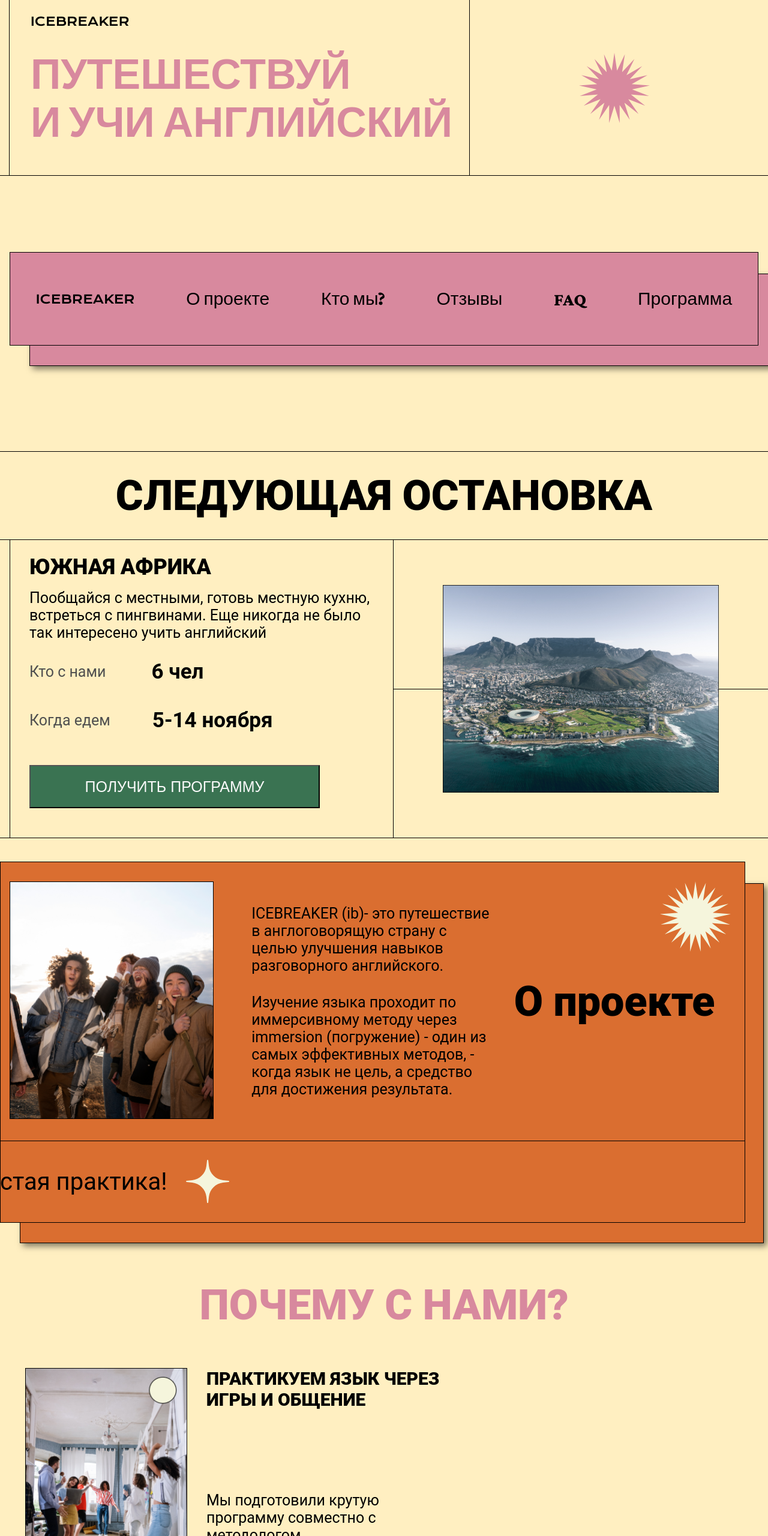
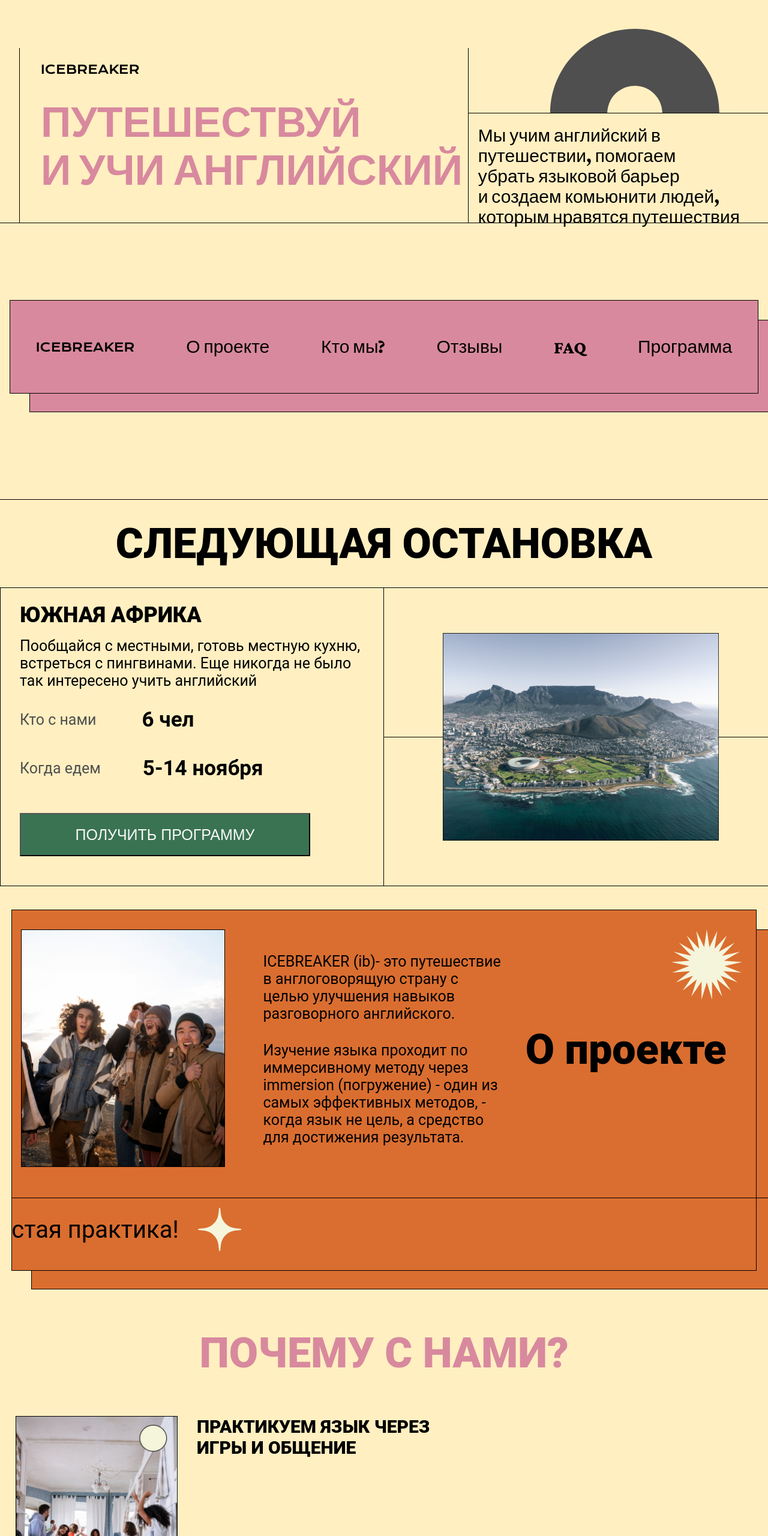
Before and after one commit to shkoderr/IceBreaker, a plain HTML site: page index.html in a window 1280 px wide. Shown: the top 2560 px of the page at 60% size. Drawn offline with nearby package versions, Linux system fonts and the light colour scheme.

Commit message:
change background-blocks' implementation

```diff
--- a/index.html
+++ b/index.html
@@ -15,23 +15,23 @@
   </head>
   <body>
     <header class="header">
-      <div class="container">
-        <div class="header-upper">
-          <div class="header-upper__text">
-            <span class="title">ICEBREAKER</span>
-            <div class="subtitle">
+      <div class="header-upper">
+        <div class="header-upper__text">
+          <span class="title">ICEBREAKER</span>
+          <div class="subtitle">
               ПУТЕШЕСТВУЙ <br />
               И УЧИ АНГЛИЙСКИЙ
             </div>
           </div>
-          <div class="header-upper__star">
-            <img src="./assets/images/star-icon.svg" alt="star" />
+          <div class="header-upper__icon">
+            <img src="./assets/images/icons/rainbow.svg" alt="star" />
+            <p class="description">
+              Мы учим английский в путешествии, помогаем убрать языковой барьер <br> и создаем комьюнити людей, которым нравятся путешествия
+            </p>
           </div>
         </div>
+        <div class="container">
         <div class="header-main">
-          <!--<div class="description">
-          Мы учим английский в путешествии, помогаем убрать языковой барьер <br> и создаем комьюнити людей, которым нравятся путешествия
-        </div>-->
           <nav class="menu">
             <span class="nav-title">ICEBREAKER</span>
             <a class="nav-link" href="#">О проекте</a>
@@ -39,13 +39,12 @@
             <a class="nav-link" href="#">Отзывы</a>
             <a class="nav-link" href="#">FAQ</a>
             <a class="nav-link" href="#">Программа</a>
-            <div class="menu menu-background"></div>
           </nav>
         </div>
       </div>
     </header>
     <main>
-      <section class="next-trip">
+      <section class="section">
         <header class="section-header">СЛЕДУЮЩАЯ ОСТАНОВКА</header>
         <div class="trip-content">
           <div class="trip-content__description">
@@ -71,7 +70,7 @@
           </div>
         </div>
       </section>
-      <section class="about">
+      <section class="section">
         <div class="container container__about">
           <div class="about-content">
             <div class="about-content__photo">
@@ -98,10 +97,9 @@
               <img src="./assets/images/little-star.svg" alt="soft-star" />
             </div>
           </div>
-          <div class="container__ablout container__about-background"></div>
         </div>
       </section>
-      <section class="reasons">
+      <section class="section section__reasons">
         <header class="header header__reasons">ПОЧЕМУ С НАМИ?</header>
         <div class="benefits">
           <div class="benefits__item">
@@ -164,7 +162,7 @@
           </div>
         </div>
       </section>
-      <section>
+      <section class="section">
         <div class="container parallax-container">
           <div class="parallax-item" id="item1">
             <img src="./assets/images/parallax/1.png" alt="photo" />
@@ -200,7 +198,7 @@
           ></iframe>
         </div>
       </section>
-      <section>
+      <section class="section">
         <header class="section-header">КАК ПОСТРОЕН ТУР?</header>
         <div class="container">
           <div class="trip-structure">
@@ -279,7 +277,7 @@
           </div>
         </div>
       </section>
-      <section>
+      <section class="section">
         <header class="section-header__orange">ИЗ ЧЕГО СОСТОИТ СТОИМОСТЬ?</header>
         <div class="container">
           <div class="price-block">
@@ -328,7 +326,7 @@
           </div>
         </div>
       </section>
-      <section>
+      <section class="section">
         <header class="section-header section-header__couches">КТО БУДЕТ ЯЗЫКОВЫМ НАСТАВНИКОМ?</header>
         <div class="container">
           <div class="trip-structure trip-structure__coaches">
@@ -395,7 +393,7 @@
           </div>
         </div>
       </section>
-      <section>
+      <section class="section">
         <header class="section-header__orange">ЧТО ПИШУТ НАШИ КЛИЕНТЫ?</header>
         <div class="container review-container">
           <div class="review-item" id="item1">
@@ -421,7 +419,7 @@
           </div>
         </div>
       </section>
-      <section>
+      <section class="section">
         <header class="section-header">ЧАСТО ЗАДАВАЕМЫЕ ВОПРОСЫ</header>
         <div class="container">
           <div class="accordeon">
--- a/styles.css
+++ b/styles.css
@@ -29,6 +29,10 @@ body {
   overflow-x: hidden;
 }
 
+.section {
+  margin: 0 -16px;
+}
+
 .container {
   width: 100%;
   max-width: 1600px;
@@ -43,22 +47,14 @@ body {
 
 .header-upper {
   height: 18.25rem;
-  margin-bottom: 1.875rem;
+  margin: 5rem 0 1.875rem;
   display: flex;
   justify-content: space-between;
-}
-
-.header-upper::after {
-  content: "";
-  position: absolute;
-  top: 292px;
-  left: 0;
-  width: 100%;
-  height: 0.0625rem;
-  background-color: var(--color-text);
+  border-bottom: 0.0625rem solid var(--color-text);
 }
 
 .header-upper__text {
+  margin-left: 2rem;
   width: 60vw;
   border-left: 0.0625rem solid var(--color-text);
   border-right: 0.0625rem solid var(--color-text);
@@ -80,17 +76,41 @@ body {
   color: var(--color-pink);
 }
 
-.header-upper__star {
-  display: flex;
+.header-upper__icon {
+  position: relative;
   justify-content: center;
-  align-items: center;
-  margin: 0 auto;
+  align-items: flex-start;
+  width: 40vw;
+}
+
+.header-upper__icon::after {
+  position: absolute;
+  display: block;
+  top: 37%;
+  left: 0;
+  width: 100%;
+  height: 0.0625rem;
+  content: "";
+  background: var(--color-text);
+}
+
+.header-upper__icon img {
+  margin-top: -2rem;
+  padding-left: 8.5rem;
 }
 
 .header-main {
   margin-top: 8rem;
   display: flex;
   justify-content: center;
+}
+
+.description {
+  padding: 1rem;
+  text-wrap: balance;
+  font-family: 'Crimson Pro', sans-serif;
+  font-size: 1.875rem;
+  color: var(--color-text);
 }
 
 .menu {
@@ -104,13 +124,15 @@ body {
   border: 0.0625rem solid var(--color-text);
 }
 
-.menu-background {
+.menu::before {
+  content: "";
   position: absolute;
-  top: 35px;
+  top: 2rem;
   left: 2rem;
-  width: 100%;
-  height: 100%;
-  box-shadow: 5px 5px 10px rgba(0, 0, 0, 0.5);
+  right: -2rem;
+  bottom: -2rem;
+  background-color: var(--color-pink);
+  border: 0.0625rem solid var(--color-text);
   z-index: -1;
 }
 
@@ -257,11 +279,21 @@ body {
 .container__about {
   position: relative;
   margin-top: 2.5rem;
-  margin-left: 0;
   width: 97vw;
-  /* TODO Поменять цвет на корректный */
   background-color: var(--color-orange);
   border: 0.0625rem solid var(--color-text);
+}
+
+.container__about::after {
+  content: "";
+  position: absolute;
+  top: 2rem;
+  left: 2rem;
+  right: -2rem;
+  bottom: -2rem;
+  background-color: var(--color-orange);
+  border: 0.0625rem solid var(--color-text);
+  z-index: -1;
 }
 
 .about-content {
@@ -315,13 +347,13 @@ body {
   overflow: hidden;
 }
 
-.about-bar::before {
+.container__about::before {
   content: "";
   height: 0.0625rem;
   background: var(--color-text);
-  width: 102.1%;
+  width: 102.2%;
   position: absolute;
-  top: 0;
+  bottom: 20%;
   left: 0;
 }
 
@@ -364,7 +396,7 @@ body {
 }
 
 /* ----ПОЧЕМУ С НАМИ?---- */
-.reasons {
+.section__reasons {
   margin-top: 6rem;
 }
 
```
Also changed, not shown: assets/images/icons/rainbow.svg (added).
